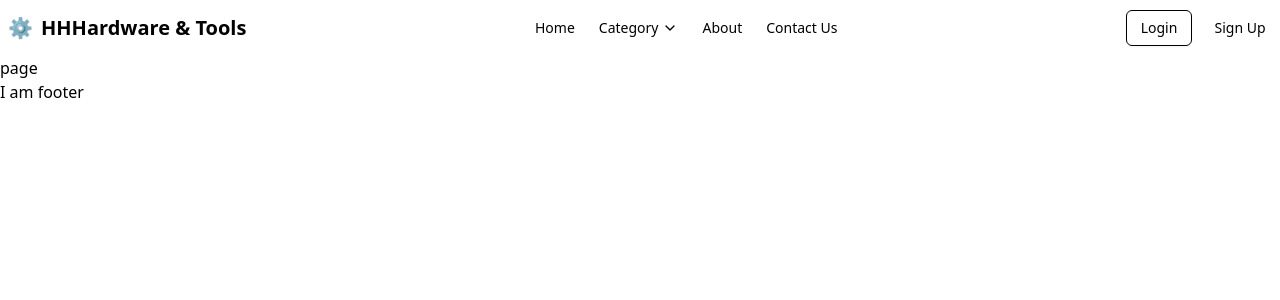
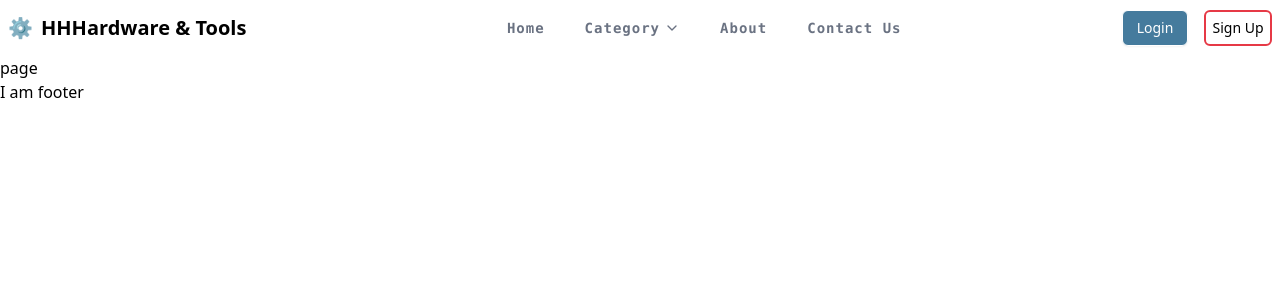
Before and after one commit to Sameerkhan9412/hh-hardware-and-tools, a Next.js app: page /contact in a window 1280 px wide. Shown: the top 300 px of the page. Built offline with nearby package versions, Linux system fonts and the light colour scheme.

Commit message:
navbar update

```diff
--- a/src/app/globals.css
+++ b/src/app/globals.css
@@ -1,3 +1,16 @@
 @import "tailwindcss";
 
 @plugin "tailwindcss-animate";
+@layer utilities{
+    .text-primary{
+
+        @apply relative ml-10 text-gray-500 font-mono tracking-[1px] hover:text-[#457B9D]
+    }
+    .text-primary::after{
+        @apply content-[''] absolute  bg-[#457B9D] h-[3px] w-[0%] left-0 -bottom-[5px] rounded-xl transition-all duration-300
+    }
+
+    .text-primary:hover::after{
+        @apply w-[100%]
+    }
+}
--- a/src/components/BackgroundBeamsWithCollisionDemo.jsx
+++ b/src/components/BackgroundBeamsWithCollisionDemo.jsx
@@ -3,7 +3,7 @@ import { BackgroundBeamsWithCollision } from "@/components/ui/background-beams-w
 
 export function BackgroundBeamsWithCollisionDemo() {
   return (
-    (<BackgroundBeamsWithCollision className={"h-96 rounded-t-2xl bg-[#1D3557]"} >
+    (<BackgroundBeamsWithCollision className={"h-96 rounded-t-2xl bg-[#1D3557] my-5"} >
       <h2
         className="text-2xl relative z-20 md:text-4xl lg:text-5xl font-bold text-center text-black dark:text-white font-sans tracking-tight">
         Welcome To World Class <b className="bg-gradient-to-r py-4 from-purple-500 via-violet-500 to-pink-500 [text-shadow:0_0_rgba(0,0,0,0.1)] rounded-4xl">Files</b>, H.H <br/>
--- a/src/components/Navbar.jsx
+++ b/src/components/Navbar.jsx
@@ -97,13 +97,14 @@ export default function Navbar() {
         </div>
 
         {/* Navigation links in the middle - hidden on mobile */}
-        <div className="hidden md:flex items-center justify-center gap-6 font-medium">
-          <Link href="/" className="text-sm  transition-colors hover:text-primary">
+        {/* <div className="hidden md:flex items-center justify-center gap-6 font-medium"> */}
+        <div className="flex justify-center items-center">
+          <Link href="/" className="text-sm  transition-colors text-primary">
             Home
           </Link>
 
-          <DropdownMenu>
-            <DropdownMenuTrigger className="flex items-center gap-1 text-sm   transition-colors hover:text-primary">
+          <DropdownMenu className={''}>
+            <DropdownMenuTrigger className="flex items-center gap-1 text-sm   transition-colors text-primary">
               Category
               <ChevronDown className="h-4 w-4" />
             </DropdownMenuTrigger>
@@ -123,21 +124,21 @@ export default function Navbar() {
             </DropdownMenuContent>
           </DropdownMenu>
 
-          <Link href="/about" className="text-sm   transition-colors hover:text-primary">
+          <Link href="/about" className="text-sm   transition-colors text-primary">
             About
           </Link>
 
-          <Link href="/contact" className="text-sm   transition-colors hover:text-primary">
+          <Link href="/contact" className="text-sm   transition-colors text-primary">
             Contact Us
           </Link>
         </div>
 
         {/* Login/Signup buttons on the right - visible on all screen sizes */}
         <div className="flex items-center gap-4">
-          <Button onClick={()=>router.push('/login')} variant="outline" size="icon" className="cursor-pointer px-8 hover:bg-amber-300 hover:text-black transition">
+          <Button onClick={()=>router.push('/login')} variant="outline" size="icon" className="cursor-pointer px-8 bg-[#457B9D] text-white hover:bg-[#A8DADC] transition">
             Login
           </Button>
-          <Button size="icon" variant="ghost" className=" cursor-pointer px-8 hover:bg-gray-200 hover:text-black transition">
+          <Button size="icon" variant="ghost" className=" cursor-pointer px-8 hover:bg-[#E63946] border-2 border-[#E63946] hover:text-black transition">
             Sign Up
           </Button>
         </div>
```
